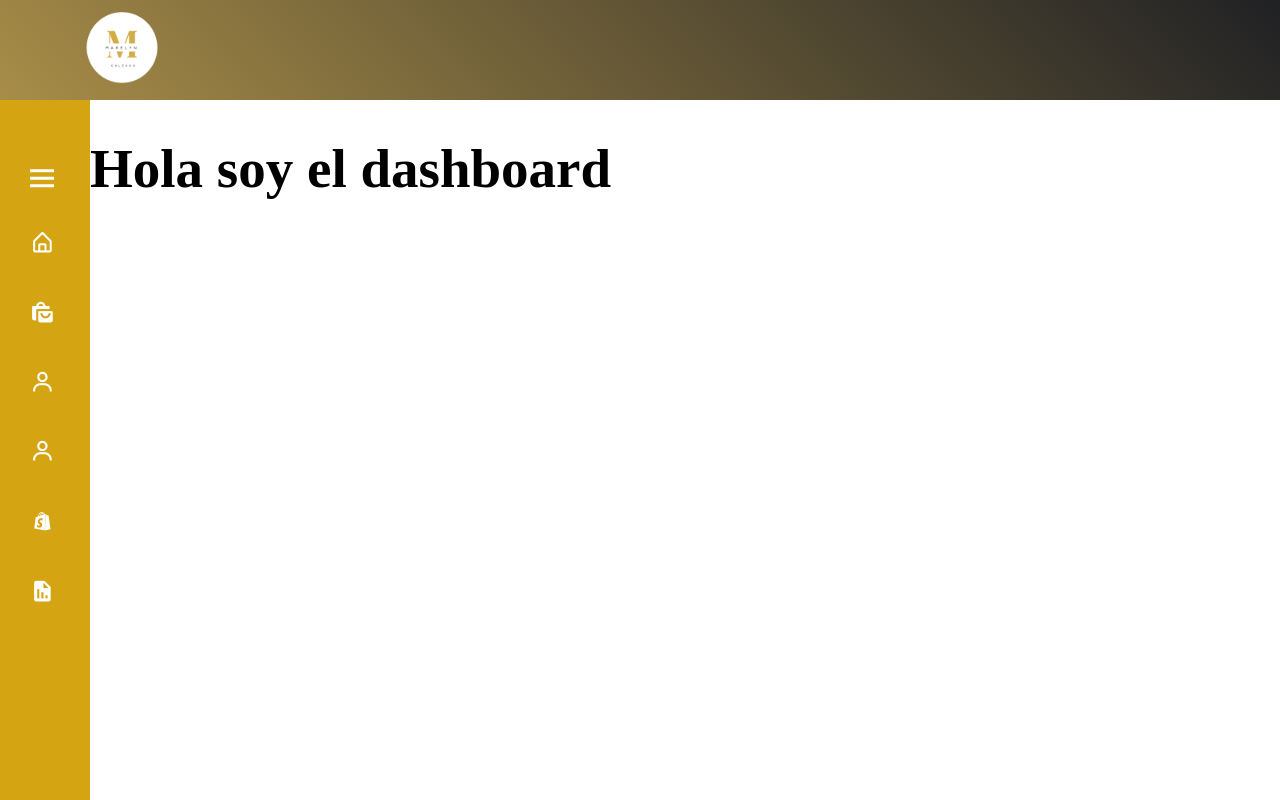
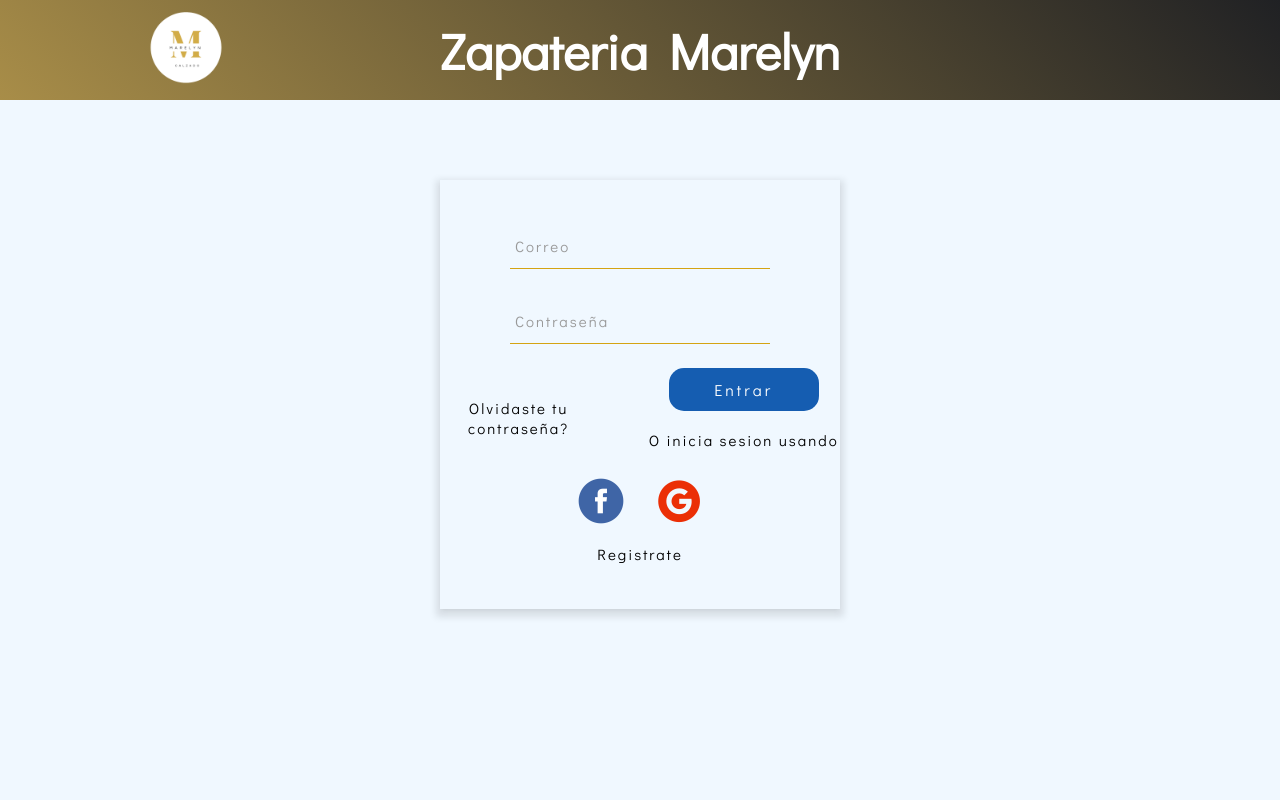
Before and after one commit to Nirvana-Code-Zen/Marelyn, a React (Vite) app: page /login in a window 1280 px wide. Before the commit this address led to /dashboard. Built offline with nearby package versions, Linux system fonts and the light colour scheme.

Commit message:
Modificacion del header y del menu

```diff
--- a/src/Components/Header/HeaderStyles.js
+++ b/src/Components/Header/HeaderStyles.js
@@ -12,8 +12,8 @@ export default styled.header`
   font-family: ${props => props.theme.fonts.texts_titles};
 
   & img {
-    position: absolute;
-    left: 4.5rem;
+    position: ${props => props.position || 'absolute'};
+    left:  ${props => props.left || '8.5rem'};
     height: 100%;
   }
 
--- a/src/Components/Header/index.jsx
+++ b/src/Components/Header/index.jsx
@@ -2,9 +2,9 @@ import H1 from '../../Global-styles/Components/Titles'
 import HeaderStyles from './HeaderStyles'
 import PropTypes from 'prop-types'
 
-const Header = ({ image, children, title, position, translateAxisX }) => {
+const Header = ({ image, children, title, position, left }) => {
   return (
-    <HeaderStyles className=''image={image} title='' position={position} translateAxisX={translateAxisX} >
+    <HeaderStyles className=''image={image} title='' position={position} left={left} >
       <img src="../src/assets/logoMarely.png" alt="logo-marelyn" />
       <H1>{title}</H1>
       {children}
@@ -17,7 +17,7 @@ Header.propTypes = {
   children: PropTypes.node,
   title: PropTypes.string,
   position: PropTypes.string,
-  translateAxisX: PropTypes.string
+  left: PropTypes.string
 }
 
 export default Header
--- a/src/Components/Menu/MenuStyled.js
+++ b/src/Components/Menu/MenuStyled.js
@@ -10,7 +10,8 @@ export default styled.div`
 
   &.btn-Menu{
     position: relative;
-    left: 1.5rem;
+    left: 1.8rem;
+    bottom: 8rem;
 
   }
 
--- a/src/Components/Menu/index.jsx
+++ b/src/Components/Menu/index.jsx
@@ -15,7 +15,7 @@ const Menu = ({ children }) => {
   return (
     <MenuStyled expandSideNav={isMenuOpen}>
       <HeaderMenu>
-        <Header/>
+        <Header position='relative' left='center'/>
       </HeaderMenu>
       <ContainerMenu className={isMenuOpen ? 'open' : ''}>
       <i className={`bx bx-menu bx-md ${isMenuOpen ? 'open' : ''} btn-Menu`} onClick={handleClick}></i>
--- a/src/Global-styles/theme.js
+++ b/src/Global-styles/theme.js
@@ -15,7 +15,8 @@ export default {
   fonts_sizes: {
     titles: '50px',
     subtitles: '40px',
-    small_subtitles: '30px',
+    medio_titles: '30px',
+    small_subtitles: '20px',
     texts: '19px',
     medium_text: '17px',
     button_text: '16px',
--- /dev/null
+++ b/src/Pages/Home/HomeStyled.js
@@ -0,0 +1,28 @@
+import styled from 'styled-components'
+
+const Home = styled.div`
+  background-color: aliceblue;
+  height: 100vh;
+
+  @media (max-width: 768px){
+    background-color: pink;
+
+    & H1{
+      color: red;
+      font-size: ${props => props.theme.fonts_sizes.medio_titles}
+    }
+  }
+
+  @media (max-width: 360px){
+    background-color: orange;
+
+    & H1{
+      color: red;
+      font-size: ${props => props.theme.fonts_sizes.small_titles}
+    }
+
+
+  }
+`
+
+export default Home
--- a/src/Pages/Home/index.jsx
+++ b/src/Pages/Home/index.jsx
@@ -1,11 +1,15 @@
 import Login from '../Login'
 import Header from '../../Components/Header'
+import H1 from '../../Global-styles/Components/Titles'
+import HomeStyled from '../Home/HomeStyled'
 
 const Home = () => (
-  <div >
-    <Header />
+  <HomeStyled size='cell-phone'>
+   <Header>
+      <H1>Zapateria Marelyn</H1>
+   </Header>
     <Login />
-  </div>
+  </HomeStyled>
 )
 
 export default Home
--- a/src/Pages/Products/index.jsx
+++ b/src/Pages/Products/index.jsx
@@ -5,19 +5,22 @@ import ProductStyles, { ContainerItems, ContainerSearch } from './ProductStyles'
 import Button from '../../Components/Button'
 
 const Products = () => {
+  const btn = () => {
+    console.log('si funciono')
+  }
   return (
     <ProductStyles>
       <ContainerItems>
-        <Button size='large' height='63.3px'onClick=''>
+        <Button size='large' height='63.3px'onClick={btn}>
           <span>Categorias</span>
         </Button>
-        <Button size='large' height='63.3px' onClick=''>
+        <Button size='large' height='63.3px' onClick={btn}>
           <span>Lista de productos</span>
         </Button>
         <ContainerSearch>
 
         </ContainerSearch>
-        <Button size='large' height='63.3px' onClick=''>
+        <Button size='large' height='63.3px' onClick={btn}>
           <span>Crear productos </span>
         </Button>
       </ContainerItems>
--- a/src/Pages/SingupEmail/SignupStyled.js
+++ b/src/Pages/SingupEmail/SignupStyled.js
@@ -2,7 +2,6 @@ import styled from 'styled-components'
 
 const BtnContainer = styled.div`
   flex-basis: 100%;
-
 
   & div {
     margin: auto;
--- a/src/routing/PrivateRoute.jsx
+++ b/src/routing/PrivateRoute.jsx
@@ -4,7 +4,7 @@ import { useLocation } from 'wouter'
 import Layeout from '../Components/Layeout'
 
 const PrivateRoute = ({ children }) => {
-  const isAuthenticated = true
+  const isAuthenticated = false
 
   // eslint-disable-next-line no-unused-vars
   const [_, redirection] = useLocation()
--- a/src/routing/PublicRoute.jsx
+++ b/src/routing/PublicRoute.jsx
@@ -3,7 +3,7 @@ import { useEffect } from 'react'
 import { Switch, useLocation } from 'wouter'
 
 const PublicRoute = ({ children }) => {
-  const isAuthenticated = true
+  const isAuthenticated = false
 
   // eslint-disable-next-line no-unused-vars
   const [_, redirection] = useLocation()
```
